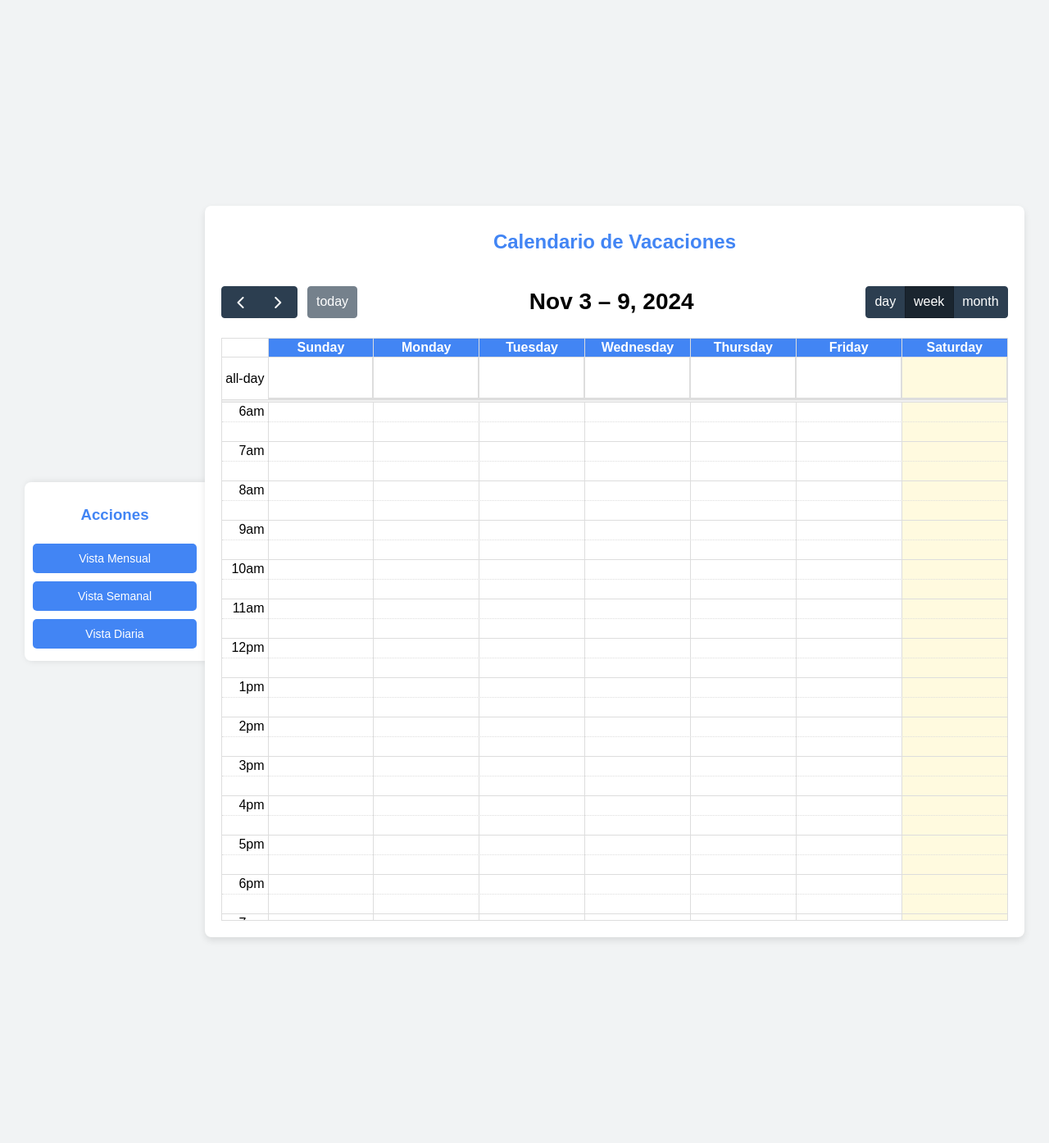
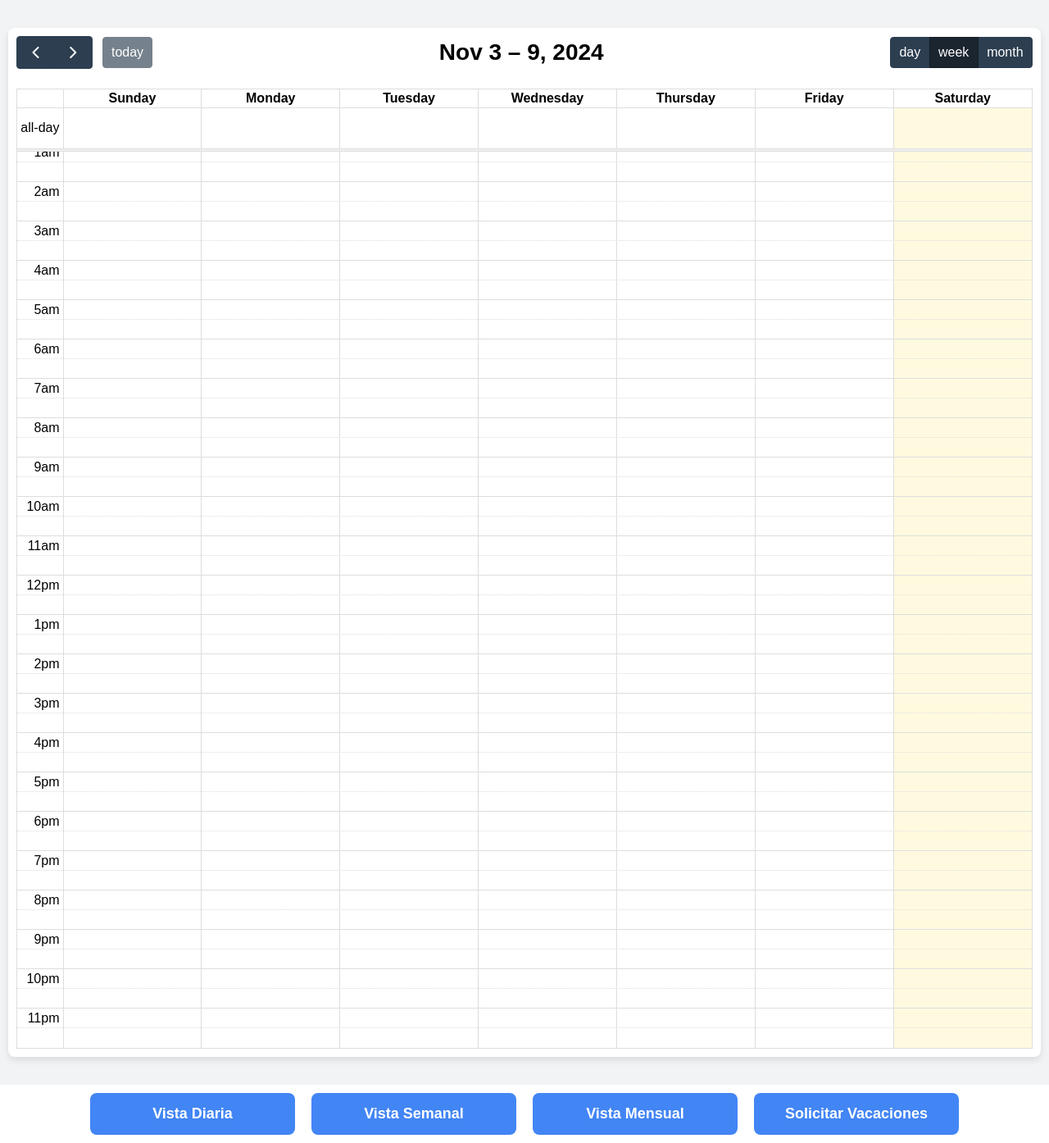
Before and after one commit to Empresa-UX/VacAction, a PHP site: page /VacAction/php/calendario.php in a window 1280 px wide. Shown: the whole page at 82% size. Run offline with PHP 8.4, Linux system fonts and the light colour scheme; lists and menus that the app fills with data are empty.

Commit message:
Guardando cambios locales antes de hacer pull

```diff
--- a/php/calendario.php
+++ b/php/calendario.php
@@ -6,132 +6,103 @@
     <title>Calendario de Vacaciones</title>
 
     <!-- FullCalendar CSS -->
-    <link href="https://cdnjs.cloudflare.com/ajax/libs/fullcalendar/5.11.3/main.min.css" rel="stylesheet">
-
-    <!-- FullCalendar JavaScript -->
-    <script src="https://cdnjs.cloudflare.com/ajax/libs/fullcalendar/5.11.3/main.min.js"></script>
+    <link href="https://cdn.jsdelivr.net/npm/fullcalendar@5.11.3/main.min.css" rel="stylesheet">
 
     <!-- Estilos personalizados -->
     <style>
-        body {
-            font-family: Arial, sans-serif;
-            background-color: #f1f3f4;
+        body, html {
             margin: 0;
             padding: 0;
+            height: 100%;
+            font-family: Arial, sans-serif;
+            display: flex;
+            flex-direction: column;
+        }
+        #calendar-container {
+            flex: 1;
             display: flex;
             justify-content: center;
             align-items: center;
-            height: 100vh;
+            padding: 10px;
+            background-color: #f1f3f4;
         }
-        #calendar-container {
-            width: 90%;
-            max-width: 1000px;
+        #calendar {
+            width: 100%;
+            max-width: 1400px;
+            height: 90vh;
             background: #fff;
             border-radius: 8px;
             box-shadow: 0 4px 8px rgba(0, 0, 0, 0.1);
-        }
-        #calendar {
-            padding: 20px;
+            padding: 10px;
         }
 
-        /* Barra lateral estilo Google Calendar */
-        #sidebar {
-            width: 200px;
+        #buttons-container {
+            display: flex;
+            justify-content: center;
+            gap: 20px;
             padding: 10px;
-            background-color: #ffffff;
-            box-shadow: 2px 0 8px rgba(0, 0, 0, 0.1);
-            border-radius: 8px 0 0 8px;
+            background-color: #fff;
         }
         .button {
-            width: 100%;
-            padding: 10px;
-            margin: 5px 0;
+            flex: 1;
+            padding: 15px 20px; /* Aumenta el padding para hacer los botones más grandes */
+            max-width: 250px; /* Permite que cada botón sea más ancho */
             text-align: center;
             background-color: #4285f4;
             color: #fff;
             border: none;
-            border-radius: 5px;
+            border-radius: 8px;
             cursor: pointer;
-            font-size: 14px;
+            font-size: 18px; /* Aumenta el tamaño de la fuente */
+            font-weight: bold; /* Hace el texto más visible */
         }
         .button:hover {
             background-color: #357ae8;
-        }
-
-        /* Estilo de la vista semanal */
-        .fc-col-header-cell {
-            text-align: center;
-            font-weight: bold;
-            background-color: #4285f4;
-            color: white;
-            padding: 10px;
-            border-right: 1px solid #ddd;
-            border-bottom: 2px solid #ddd;
-        }
-
-        /* Separación entre días en la vista semanal */
-        .fc-daygrid-day {
-            border-right: 1px solid #ddd;
-            padding: 10px;
-            box-sizing: border-box;
-        }
-
-        /* Línea en la parte inferior de cada celda (más visible) */
-        .fc-daygrid-day-frame {
-            border-bottom: 2px solid #ddd;
-        }
-
-        /* Estilo de las celdas de cada día */
-        .fc-daygrid-day-top {
-            text-align: center;
-            background-color: #f4f4f4;
-            padding: 10px;
-            border-bottom: 2px solid #ddd;
-        }
-
-        /* Asegurarse que el calendario tiene suficiente espacio */
-        .fc-timegrid-col {
-            padding: 5px;
-        }
-
-        /* Mostrar las líneas de separación más fuertes */
-        .fc-daygrid-day-frame {
-            border-right: 1px solid #ddd;
-        }
-
-        .fc-daygrid-day-top {
-            font-weight: bold;
         }
     </style>
 </head>
 <body>
 
-<div id="sidebar">
-    <h3 style="color: #4285f4; text-align: center;">Acciones</h3>
-    <button class="button" onclick="calendar.changeView('dayGridMonth')">Vista Mensual</button>
-    <button class="button" onclick="calendar.changeView('timeGridWeek')">Vista Semanal</button>
-    <button class="button" onclick="calendar.changeView('timeGridDay')">Vista Diaria</button>
-</div>
-
 <div id="calendar-container">
-    <h2 style="text-align: center; color: #4285f4; padding-top: 10px;">Calendario de Vacaciones</h2>
     <div id="calendar"></div>
 </div>
 
+<div id="buttons-container">
+    <button class="button" onclick="changeCalendarView('timeGridDay')">Vista Diaria</button>
+    <button class="button" onclick="changeCalendarView('timeGridWeek')">Vista Semanal</button>
+    <button class="button" onclick="changeCalendarView('dayGridMonth')">Vista Mensual</button>
+    <button class="button" onclick="solicitarVacaciones()">Solicitar Vacaciones</button>
+</div>
+
+<!-- FullCalendar JavaScript -->
+<script src="https://cdn.jsdelivr.net/npm/fullcalendar@5.11.3/main.min.js"></script>
+
 <script>
+    let calendar;
+
+    function changeCalendarView(view) {
+        calendar.changeView(view);
+    }
+
+    // Función para redirigir a la página del formulario
+    function solicitarVacaciones() {
+        // Redirige a la página donde el usuario podrá solicitar sus vacaciones
+        window.location.href = 'solicitar_vacaciones.php';
+    }
+
     document.addEventListener('DOMContentLoaded', function() {
         const calendarEl = document.getElementById('calendar');
 
-        const calendar = new FullCalendar.Calendar(calendarEl, {
-            initialView: 'timeGridWeek',  // Vista semanal
+        calendar = new FullCalendar.Calendar(calendarEl, {
+            initialView: 'timeGridWeek',
             headerToolbar: {
                 left: 'prev,next today',
                 center: 'title',
                 right: 'timeGridDay,timeGridWeek,dayGridMonth'
             },
-            themeSystem: 'standard', // Usa el sistema de temas de FullCalendar
+            themeSystem: 'standard',
             selectable: true,
-            editable: true, // Permitir arrastrar eventos
+            editable: true,
             selectMirror: true,
             events: [
                 {
@@ -148,14 +119,12 @@
                 }
             ],
             select: function(info) {
-                // Muestra un mensaje o abre un formulario al seleccionar un rango
                 alert(`Has seleccionado desde ${info.startStr} hasta ${info.endStr}`);
             },
             eventClick: function(info) {
-                // Acciones cuando se hace clic en un evento
                 alert(`Vacaciones: ${info.event.title}`);
             },
-            dayHeaderFormat: { weekday: 'long' },  // Formato de los días de la semana
+            dayHeaderFormat: { weekday: 'long' },
         });
 
         calendar.render();
--- a/php/login.php
+++ b/php/login.php
@@ -6,6 +6,7 @@
     <meta name="viewport" content="width=device-width, initial-scale=1.0">
 
     <!-- http://127.0.0.1:5500/html/login.html -->
+    <!-- http://localhost/VacAction/php/login.php -->
 
     <link rel="stylesheet" href="../css/style-login.css">
     <link rel="icon" href="../img/icons_logo/icon_black.ico" type="image/x-icon">
```
Also changed, not shown: css/style-login.css (+3 -4 lines), procesar_solicitud.php (added, +49 -0 lines), solicitar_vacaciones.php (added, +40 -0 lines), img/backgrounds/blackground-login.jpg (added), 1 other file.
